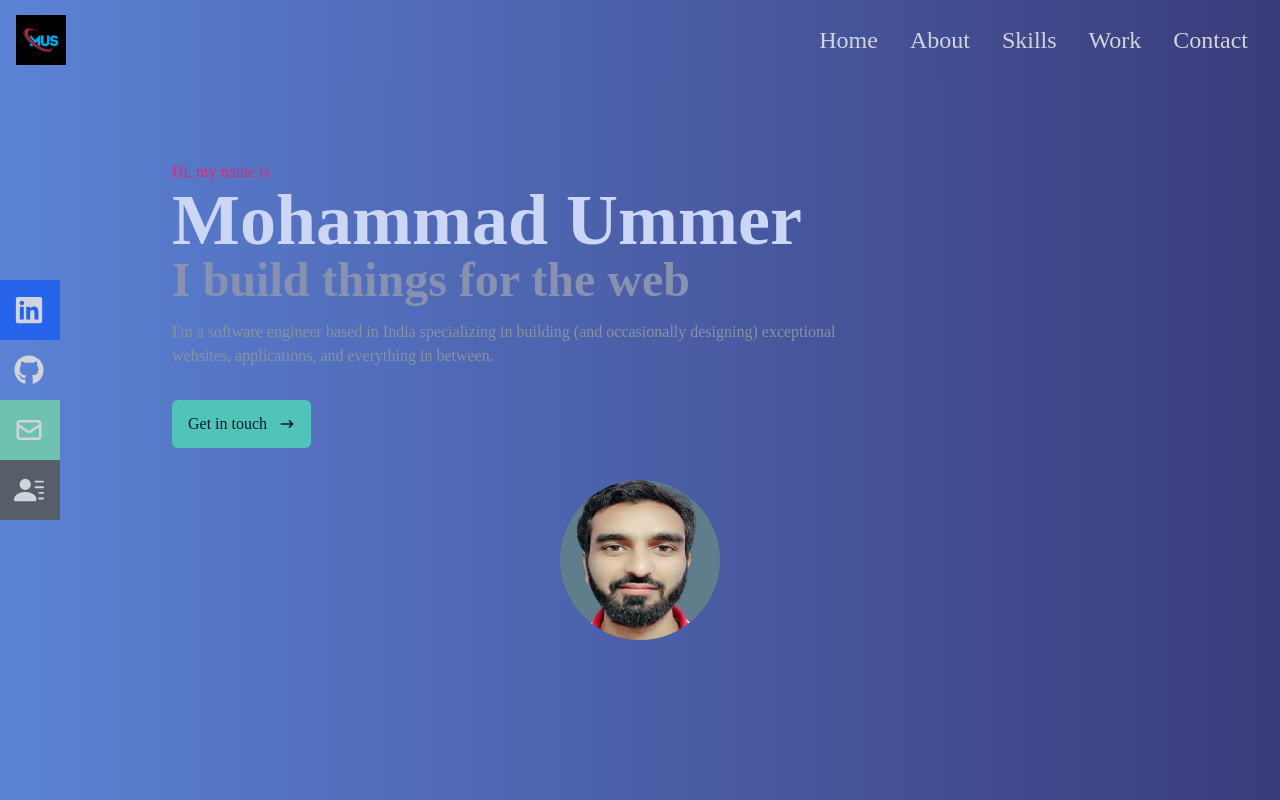
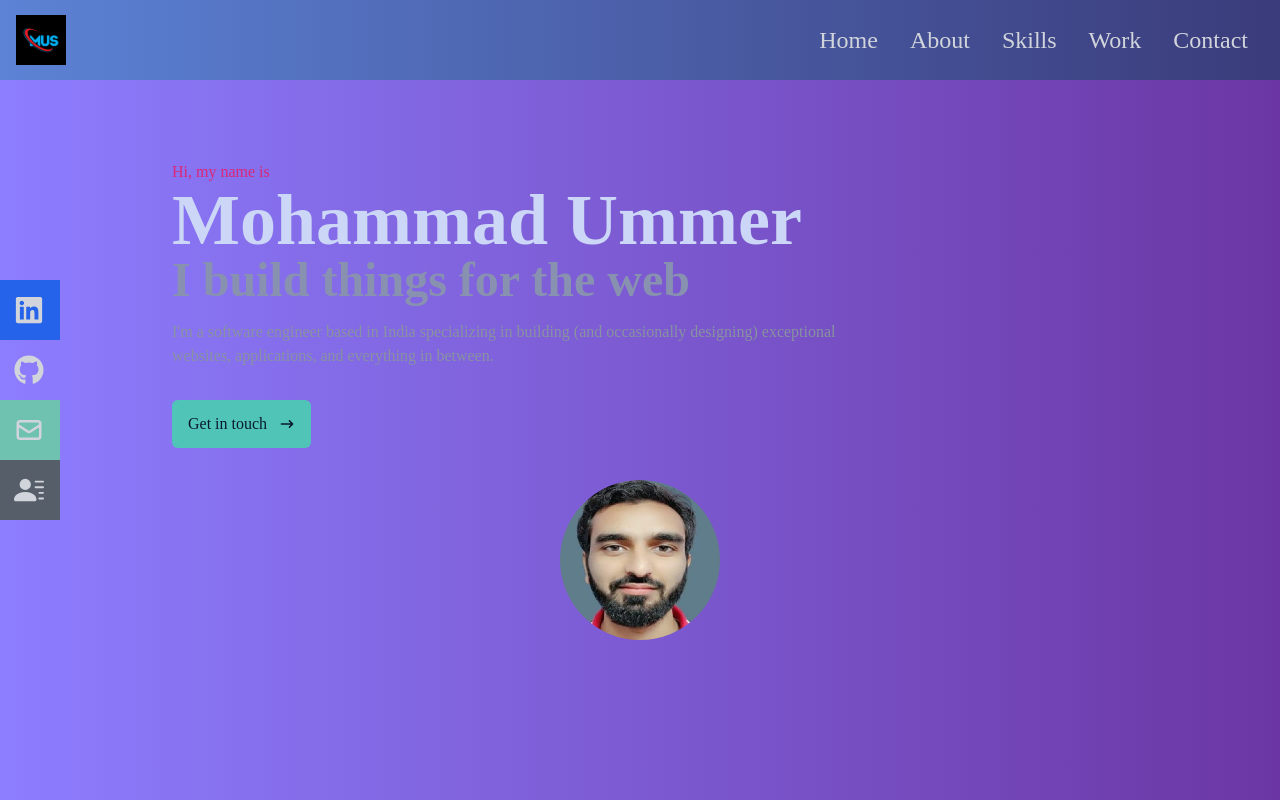
Before and after one commit to ummer53/personal-portfolio, a React (Create React App) app: page / in a window 1280 px wide. Shown: the top 800 px of the page. Built offline with nearby package versions, Linux system fonts and the light colour scheme.

Commit message:
Update Home.jsx

```diff
--- a/src/components/Home.jsx
+++ b/src/components/Home.jsx
@@ -5,7 +5,7 @@ import myImg from '../assets/myimg.jpg'
 
 const Home = () => {
   return (
-    <div name='home' className='w-full h-screen bg-[#0a192f] main-div'>
+    <div name='home' className='w-full h-screen bg-[#ff00ff] main-div'>
      {/* Container */}
      <div className='max-w-[1000px] mx-auto px-8 h-full flex flex-col justify-center text-gray-400'>
         <p className='text-pink-600'>Hi, my name is </p>
```
